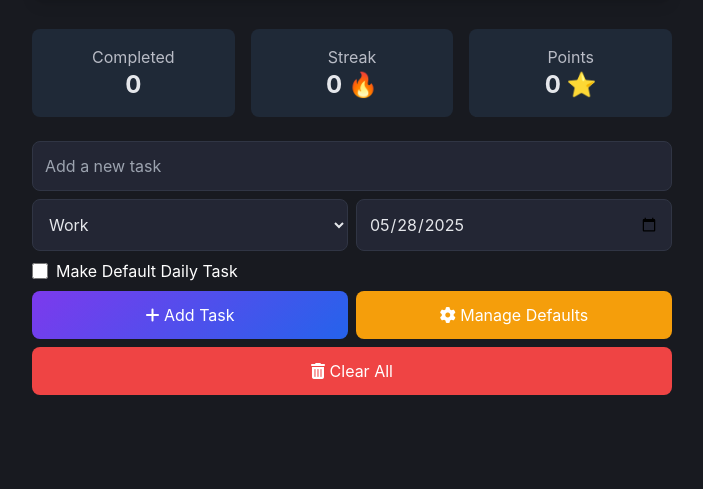
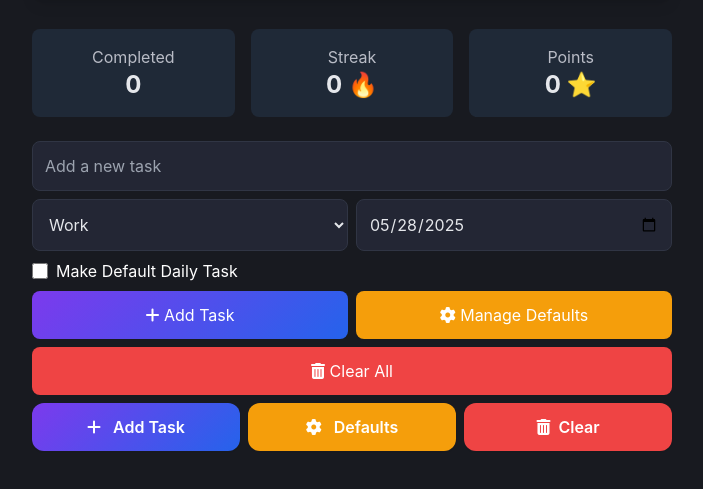
Before and after one commit to kishore0001/WEBSITE-Demo, a plain HTML site: page index.html in a window 1280 px wide. Shown: the part 111-600 px from the top of the page, without its empty margins (288-991 px from the left). Drawn offline with nearby package versions, Linux system fonts and the light colour scheme.

Commit message:
Update index.html

```diff
--- a/index.html
+++ b/index.html
@@ -160,6 +160,17 @@
       <div class="flex flex-col md:flex-row gap-2">
         <button id="clearAll" class="bg-red-500 hover:bg-red-600 text-white p-2 md:p-3 text-sm md:text-base rounded-lg flex-1 transition-theme">
           <i class="fas fa-trash-alt"></i> Clear All
+        </button>
+      </div>
+      <div class="flex gap-2 mt-2">
+        <button id="addTask" type="submit" class="flex-1 gradient-button text-white rounded-xl p-3 font-semibold text-base shadow-sm touch-feedback focus:outline-none">
+          <i class="fas fa-plus mr-2"></i> Add Task
+        </button>
+        <button id="manageDefaults" type="button" class="flex-1 bg-amber-500 hover:bg-amber-600 text-white rounded-xl p-3 font-semibold text-base shadow-sm touch-feedback">
+          <i class="fas fa-cog mr-2"></i> Defaults
+        </button>
+        <button id="clearAll" type="button" class="flex-1 bg-red-500 hover:bg-red-600 text-white rounded-xl p-3 font-semibold text-base shadow-sm touch-feedback">
+          <i class="fas fa-trash-alt mr-1"></i> Clear
         </button>
       </div>
     </div>
```
